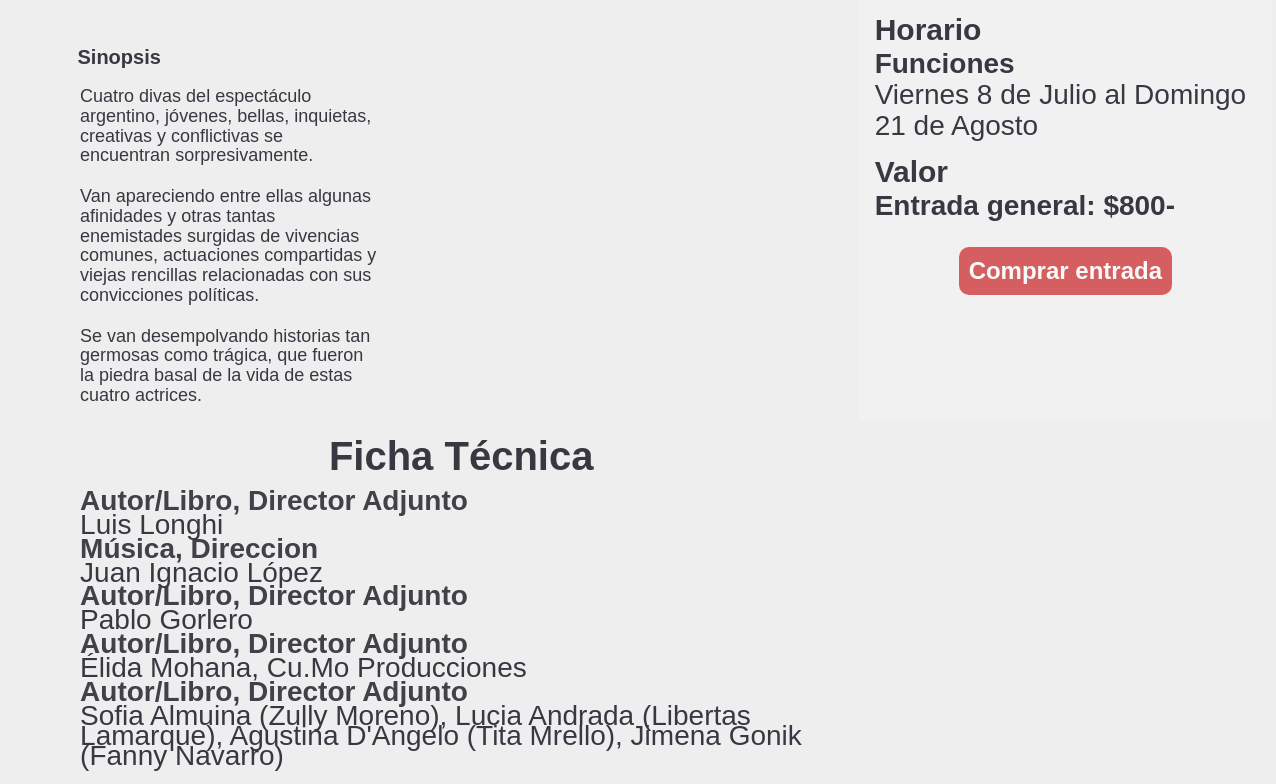
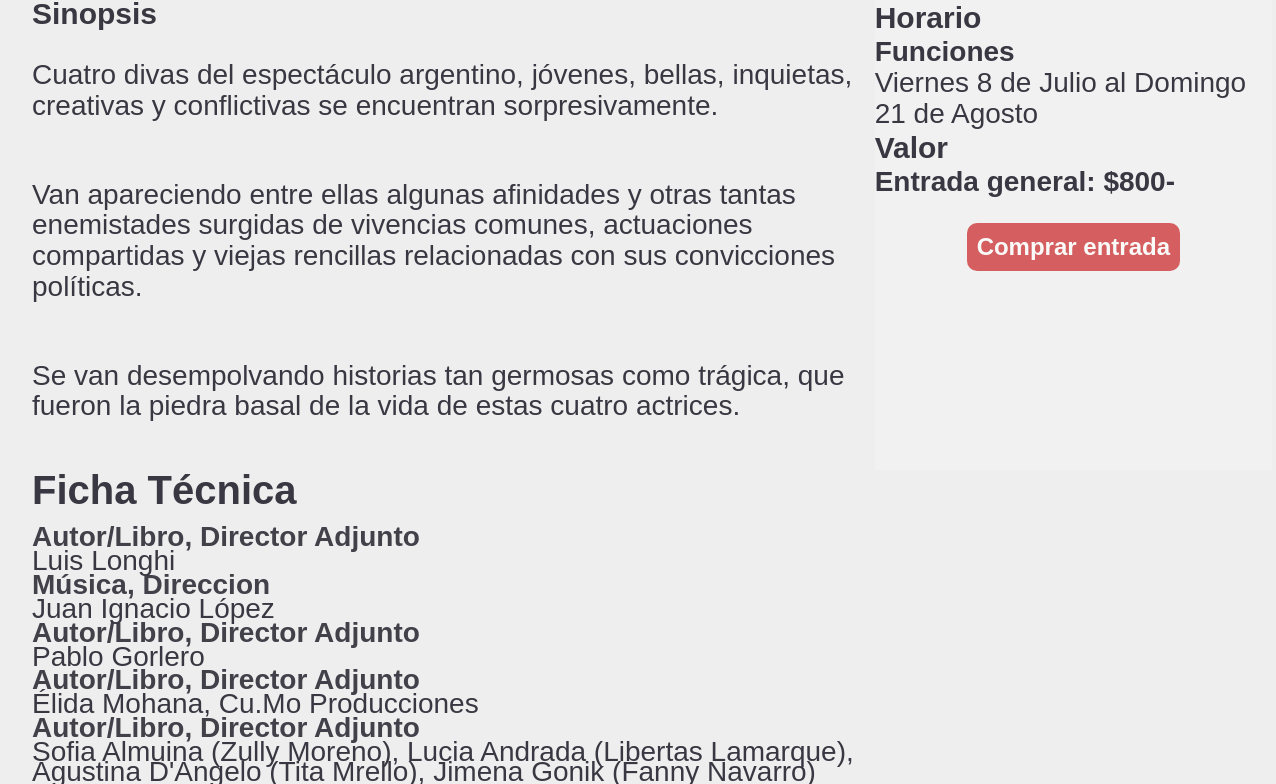
Before and after one commit to davaloslm/C6-09-ft-mern, a React (Create React App) app in the folder site/FRONT/centro-cultural/: page /detail in a window 1536 px wide. Shown: the part 810-1594 px from the top of the page, without its empty margins (116-1392 px from the left). Built offline with nearby package versions, Linux system fonts and the light colour scheme; a web font is replaced by a local one.

Commit message:
Actualiza estilos de componentes fichaTecnica, sinopsis horarios y valor

```diff
--- a/site/FRONT/centro-cultural/src/components/eventos/fichaTecnica.css
+++ b/site/FRONT/centro-cultural/src/components/eventos/fichaTecnica.css
@@ -3,12 +3,12 @@
 .ficha-container {
   display: flex;
   flex-direction: column;
+  text-align: left;
 /*   width: 328px; */
 /*   justify-content: center; */
-  align-items: center;
-  text-align: left;
+  /* align-items: center;
   padding: 15px;
-  margin-left: 4%;
+  margin-left: 4%; */
 
 }
 .ficha-container h2 {
@@ -39,9 +39,9 @@
     line-height: 100%;
     margin-bottom: 3%;
     text-align: left;
-    width: 327px;
+    /* width: 327px;
     height: 28px;
-    margin-left: 8%;
+    margin-left: 8%; */
   }
 
   .ficha-container h3 {
--- a/site/FRONT/centro-cultural/src/components/eventos/horariosEscenicasCine.css
+++ b/site/FRONT/centro-cultural/src/components/eventos/horariosEscenicasCine.css
@@ -1,5 +1,5 @@
 div.horarios-escenicas-cine-container{
-    margin: 1rem
+    /* margin: 1rem */
 }
 
 div.horarios-escenicas-cine-container span{
--- a/site/FRONT/centro-cultural/src/components/eventos/sinopsis.css
+++ b/site/FRONT/centro-cultural/src/components/eventos/sinopsis.css
@@ -1,21 +1,22 @@
 .container-sinopsis {
   display: flex;
   flex-direction: column;
-  width: 328px;
+  margin-bottom: 48px;
+  /* width: 328px; */
   justify-content: center;
-  align-items: center;
-  padding: 15px;
-  margin-top: 4%;
-  margin-left: 4%;
+  /* align-items: center; */
+  /* margin-top: 4%; */
+  /* margin-left: 4%;
+  padding: 15px; */
   text-align: left;
 }
 
 .container-sinopsis h2 {
   font-size: 20px;
   line-height: 100%;
-  width: 327px;
+  /* width: 327px; */
   height: 28px;
-  margin-left: 8%;
+  /* margin-left: 8%; */
   margin-bottom: -3%;
 }
 .container-sinopsis p {
@@ -23,3 +24,17 @@
   line-height: 19.8px;
   margin-top: 7%;
 }
+
+@media (min-width:1440px){
+  .container-sinopsis h2{
+    font-weight: 700;
+    font-size: 30px;
+    line-height: 100%;
+  }
+
+  .container-sinopsis p{
+    font-weight: 300;
+    font-size: 28px;
+    line-height: 110%;
+  }
+}
--- a/site/FRONT/centro-cultural/src/components/eventos/valor.css
+++ b/site/FRONT/centro-cultural/src/components/eventos/valor.css
@@ -1,5 +1,5 @@
 .price-container{
-    margin: 1rem;
+    /* margin: 1rem; */
 }
 
 .price-container span{
--- a/site/FRONT/centro-cultural/src/pages/Detail.js
+++ b/site/FRONT/centro-cultural/src/pages/Detail.js
@@ -46,7 +46,7 @@ const Detail = () => {
             </div>
 
 
-            <button>
+            <button className='bottom-button'>
                 Comprar entrada
             </button>
 
--- a/site/FRONT/centro-cultural/src/styles/detalleEvento.css
+++ b/site/FRONT/centro-cultural/src/styles/detalleEvento.css
@@ -24,9 +24,7 @@ section.event{
     border-radius: 10px;
     font-size: 16px;
     border: none;
-    margin: 0 auto;
-      margin-top: 0px;
-    margin-top: 25px;
+    margin: 48px auto;
     cursor: pointer;
 
 }
@@ -37,6 +35,7 @@ section.event{
 
     .event-container{
         width: 1240px;
+        height: 800px;
         margin: 0 auto;
 
     }
@@ -52,7 +51,9 @@ section.event{
 
     .event-grid-1 {
         grid-area:  1 / 5 / 2 / 7;
-        background-color: #f1f1f1; }
+        background-color: #f1f1f1;
+        margin-left: 16px;
+    }
     .event-grid-2 { grid-area:  1 / 1 / 2 / 5; }
     .event-grid-3 { grid-area:  2 / 1 / 3 / 5; }
 
@@ -72,4 +73,8 @@ section.event{
         cursor: pointer;
     }
 
+    .event button.bottom-button{
+        display: none;
+    }
+
 }
```
